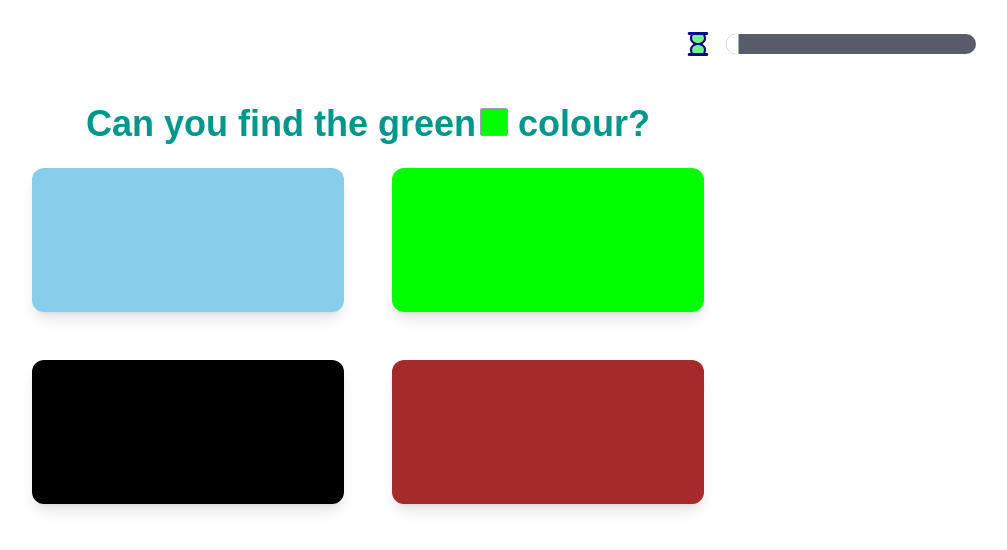
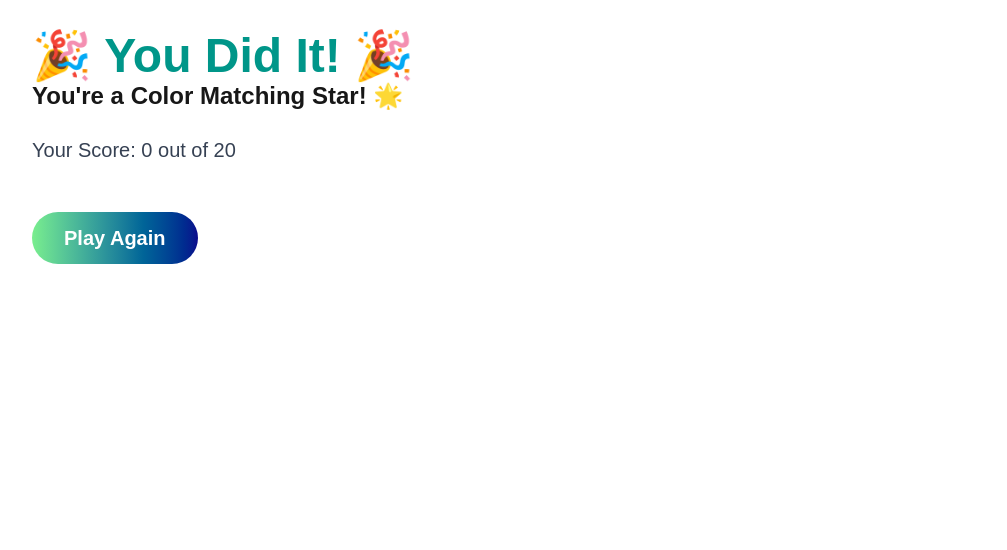
Before and after one commit to tomelleyz/kiddyverse, a Next.js app: page /colours/components/Game in a window 1280 px wide. Shown: the top 550 px of the page, without its empty margins (272-1279 px from the left). Built offline with nearby package versions, Linux system fonts and the light colour scheme.

Commit message:
feat: design color game results page

```diff
--- a/src/pages/colours/components/Game.js
+++ b/src/pages/colours/components/Game.js
@@ -42,7 +42,7 @@ export default function Game() {
   const [displayedOptions, setDisplayedOptions] = useState([]);
   const [attempts, setAttempts] = useState([0]);
   const [showCorrectColor, setShowCorrectColor] = useState(false);
-  const [gameCompleted, setGameCompleted] = useState(false);
+  const [gameCompleted, setGameCompleted] = useState(true);
 
   const startNewRound = () => {
     if (colorsNotYetAsked.length === 0) {
@@ -125,15 +125,19 @@ export default function Game() {
     <div className="p-8">
       {gameCompleted ? (
         <div className="mx-auto max-w-2xl">
-          <h1 className="mb-3 text-4xl font-bold text-gray-700">
-            🎉 Game Complete!
+          <h1 className="text-5xl font-bold text-teal-600">
+            🎉 You Did It! 🎉
           </h1>
-          <p className="mb-3 text-lg font-semibold text-gray-700">
-            Final Score: {score}/{allColors.length}
+          <p className="mb-6 text-2xl font-semibold">
+            You&apos;re a Color Matching Star! 🌟
+          </p>
+
+          <p className="mb-12 text-xl text-gray-700">
+            Your Score: {score} out of {allColors.length}
           </p>
           <button
             onClick={resetGame}
-            className="rounded-xl border-2 border-[#0c098c] bg-[#79EE8D] px-9 py-3 text-center text-lg text-white"
+            className="cursor-pointer rounded-full bg-gradient-to-r from-[#79ee8d] to-[#0c098c] px-8 py-3 text-xl font-semibold text-white transition-transform duration-300 hover:scale-105"
           >
             Play Again
           </button>
```
Also changed, not shown: 1 other file (tests, documents, lock files or other folders).
